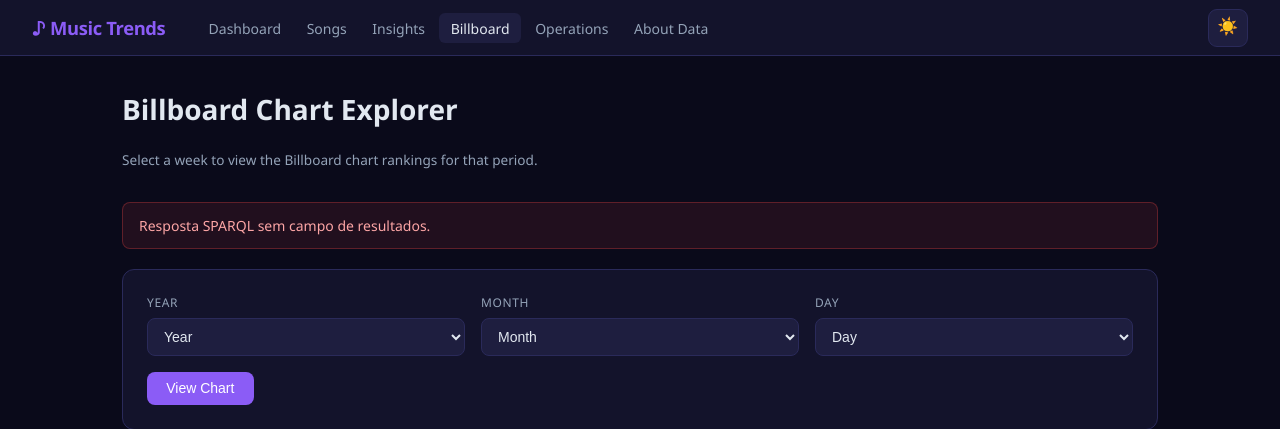
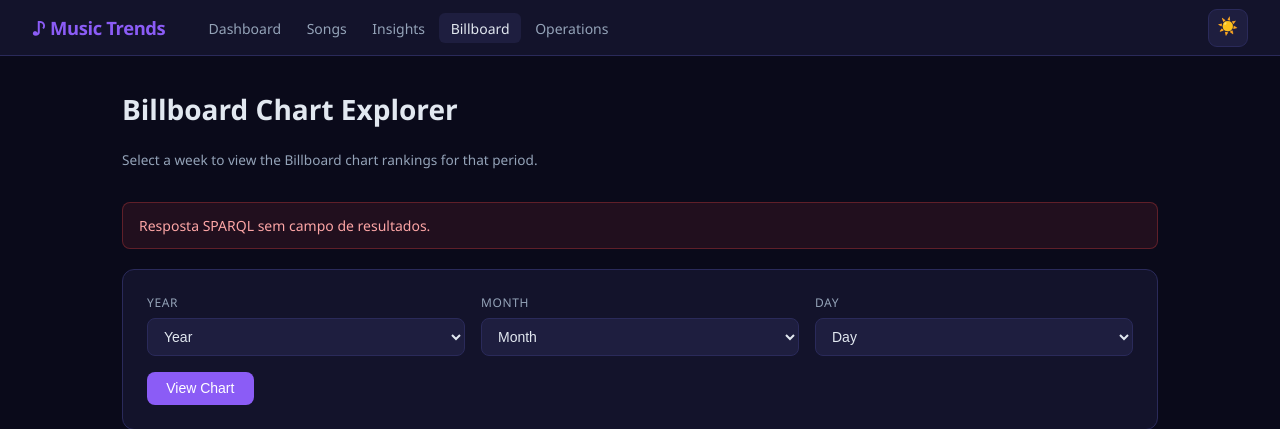
Before and after one commit to hujuc/Music-Trends-WS, a Django app: page /billboard/ in a window 1280 px wide. Shown: the top 429 px of the page. Run offline with Django 5.2, Linux system fonts and the light colour scheme; data that the repository does not hold is empty.

Commit message:
tirei a pagina dos about the data

```diff
--- a/django/music_trends/music/templates/base.html
+++ b/django/music_trends/music/templates/base.html
@@ -50,12 +50,6 @@
           Operations
         </a>
       </li>
-      <li>
-        <a href="{% url 'about_data' %}"
-           {% if request.resolver_match.url_name == 'about_data' %}class="active"{% endif %}>
-          About Data
-        </a>
-      </li>
     </ul>
     <button type="button" class="theme-toggle" aria-label="Toggle dark / light mode" title="Toggle dark / light mode">
       <span class="theme-icon" aria-hidden="true">☀️</span>
--- a/django/music_trends/music/urls.py
+++ b/django/music_trends/music/urls.py
@@ -11,5 +11,4 @@ urlpatterns = [
     path('operations/', views.operations, name='operations'),
     path('insights/', views.insights, name='insights'),
     path('billboard/', views.billboard, name='billboard'),
-    path('about-data/', views.about_data, name='about_data'),
 ]
--- a/django/music_trends/music/views.py
+++ b/django/music_trends/music/views.py
@@ -2125,12 +2125,6 @@ def billboard(request):
     return render(request, 'billboard.html', ctx)
 
 
-# ── About Data ────────────────────────────────────────────────────────────────
-
-def about_data(request):
-    return render(request, 'about_data.html', {})
-
-
 # ── Lyrics proxy (lrclib.net) ─────────────────────────────────────────────────
 def lyrics(request):
     from django.http import JsonResponse
```
